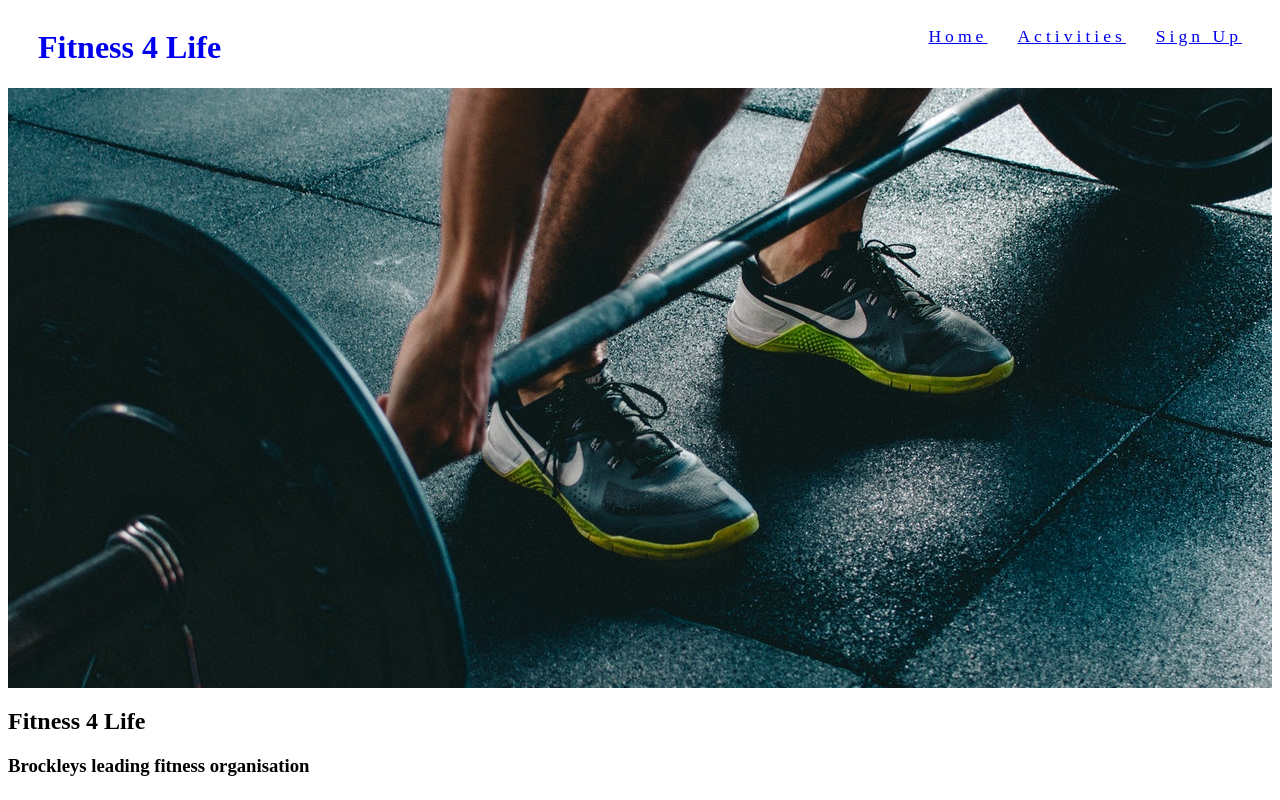
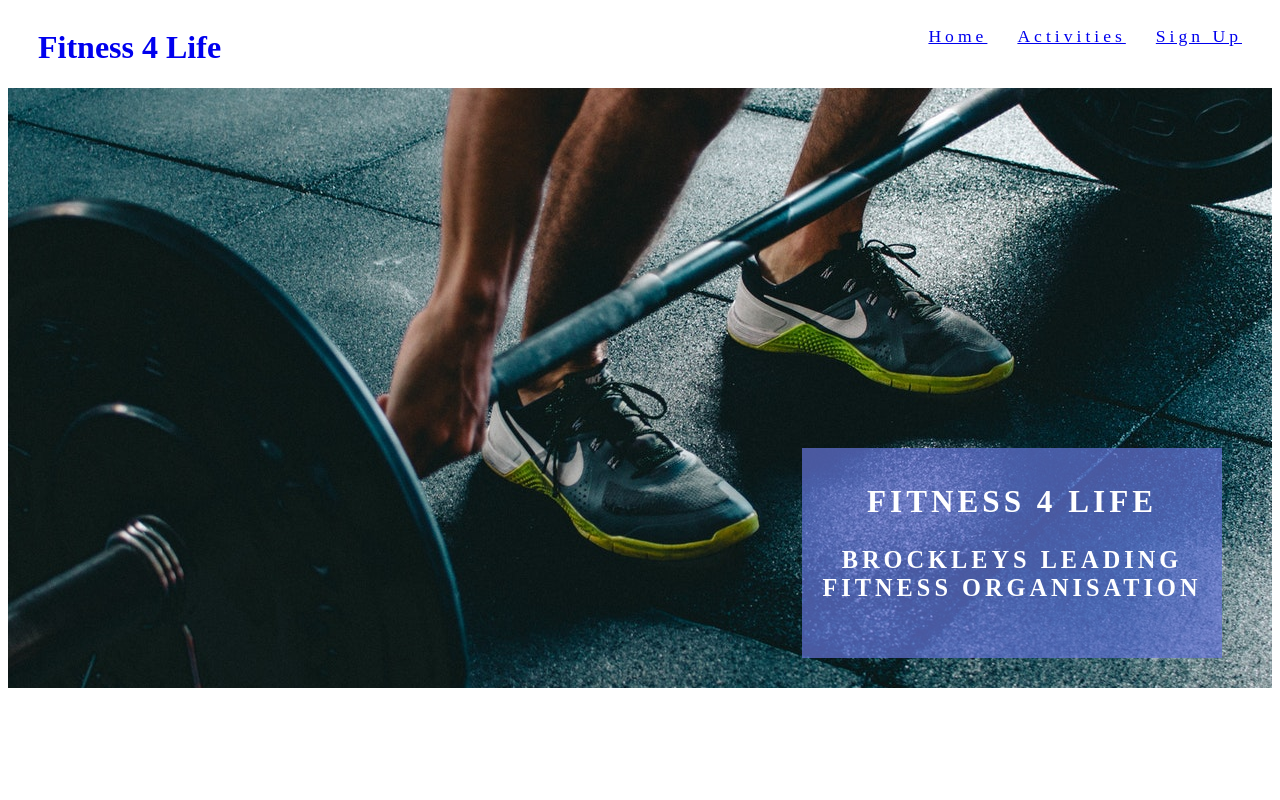
Before and after one commit to Chrisloufa/Fitness4life, a plain HTML site: page index.html in a window 1280 px wide. Drawn offline with Linux system fonts and the light colour scheme.

Commit message:
Add styling to h2 to sit on image

```diff
--- a/assets/css/style.css
+++ b/assets/css/style.css
@@ -32,3 +32,32 @@ header {
     width: 100%;
     background: url('../images/fitness-center.jpeg') no-repeat center center;
 }
+
+#fitness-outer {
+    height: 600px;
+    width: 100%;
+    overflow: hidden;
+    position: relative;
+}
+
+#cover-text {
+    font-size: 130%;
+    color: white;
+    text-transform: uppercase;
+    letter-spacing: 4px;
+    text-align: center;
+
+    width: 400px;
+    height: 200px;
+
+    padding-top: 10px;
+    padding-left: 10px;
+    padding-right: 10px;
+
+
+    background-color: rgba(101, 118, 219, 0.7);
+
+    bottom: 30px;
+    right: 50px;
+    position: absolute;
+}
--- a/index.html
+++ b/index.html
@@ -28,7 +28,7 @@
         </nav>
     </header>
 
-    <section id="fitness-center">
+    <section id="fitness-outer">
         <div id="fitness-center"></div>
         <div id="cover-text">
 
```
